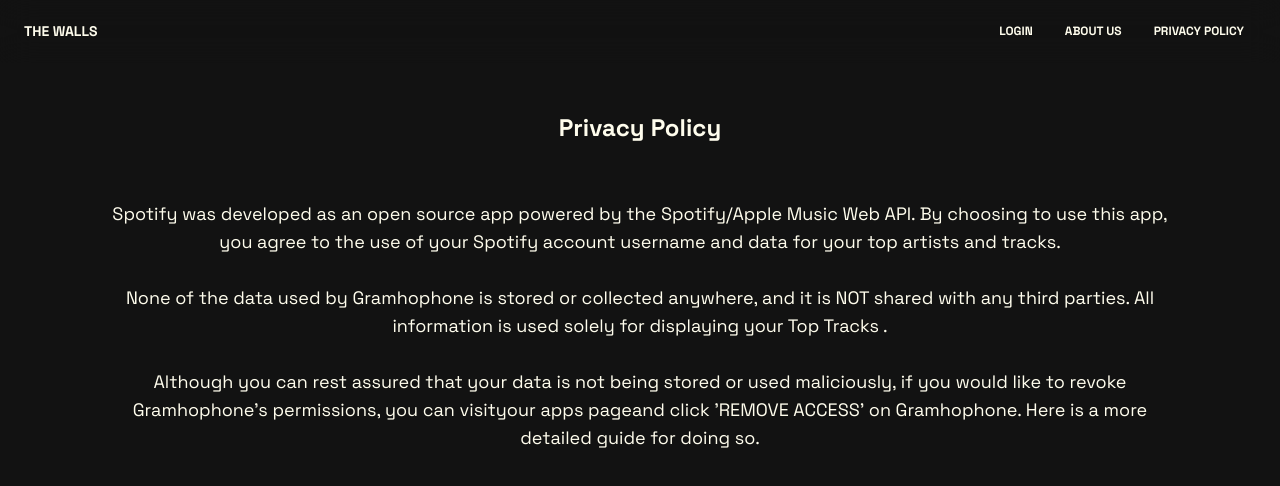
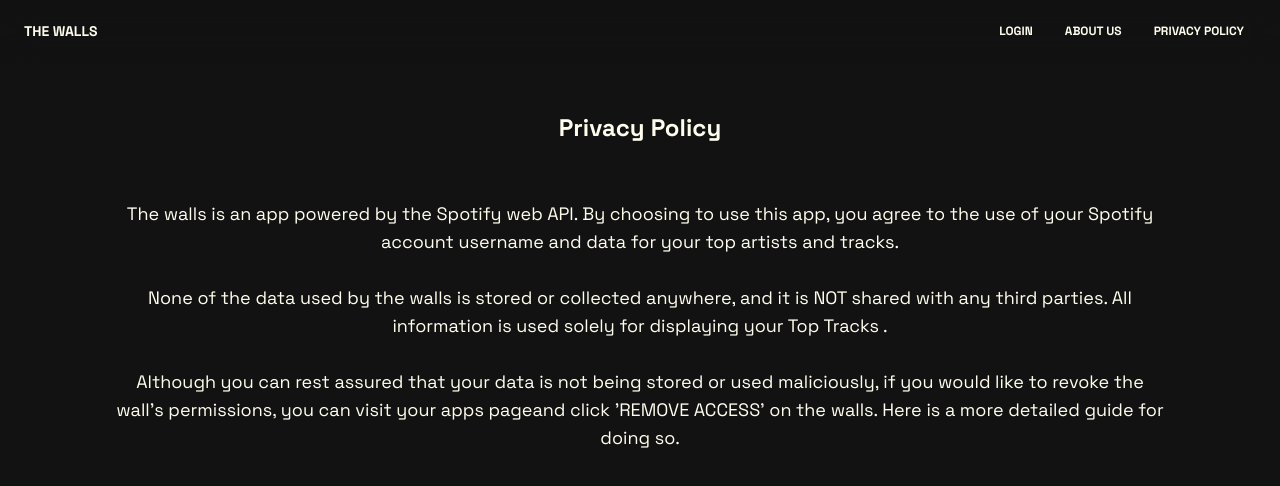
Before and after one commit to Coke-Ice-and-Lemon/thewalls, a Next.js app: page /privacy-policy in a window 1280 px wide. Shown: the top 486 px of the page. Built offline with nearby package versions, Linux system fonts and the light colour scheme; no server answers.

Commit message:
privacy policy changes

```diff
--- a/src/pages/privacy-policy.js
+++ b/src/pages/privacy-policy.js
@@ -10,24 +10,23 @@ const Privacypolicy = () => {
         <br />
         <br />
         <p>
-          Spotify was developed as an open source app powered by the
-          Spotify/Apple Music Web API. By choosing to use this app, you
+          The walls is an app powered by the Spotify web API. By choosing to use this app, you
           agree to the use of your Spotify account username and data for your top
           artists and tracks.
         </p>
         <br />
         <p>
-          None of the data used by Gramhophone is stored or collected anywhere, and
+          None of the data used by the walls is stored or collected anywhere, and
           it is NOT shared with any third parties. All information is used solely
           for displaying your Top Tracks .
         </p>
         <br />
         <p>
           Although you can rest assured that your data is not being stored or used
-          maliciously, if you would like to revoke Gramhophone&#39;s permissions, you
+          maliciously, if you would like to revoke the wall&#39;s permissions, you
           can visit
-          <a href="http://www.spotify.com/account/apps/?_ga=2.57194153.2059435232.1677244602-1044990631.1616788427">your apps page</a>
-          and click &#39;REMOVE ACCESS&#39; on Gramhophone.
+          <a href="http://www.spotify.com/account/apps/?_ga=2.57194153.2059435232.1677244602-1044990631.1616788427"> your apps page</a>
+          and click &#39;REMOVE ACCESS&#39; on the walls.
           <a href="https://support.spotify.com/us/article/spotify-on-other-apps/"> Here </a>
           is a more detailed guide for doing so.
         </p>
```
